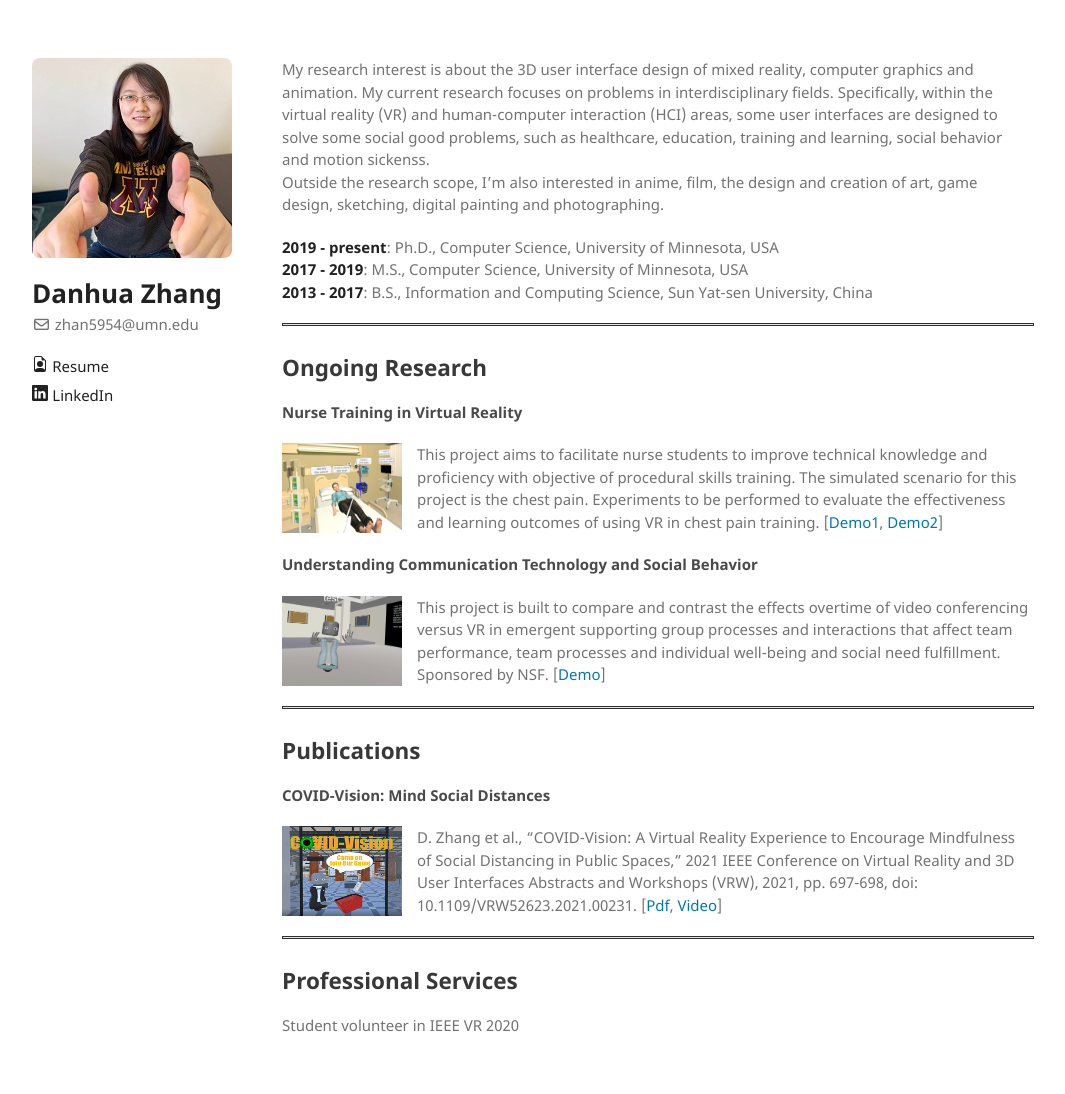
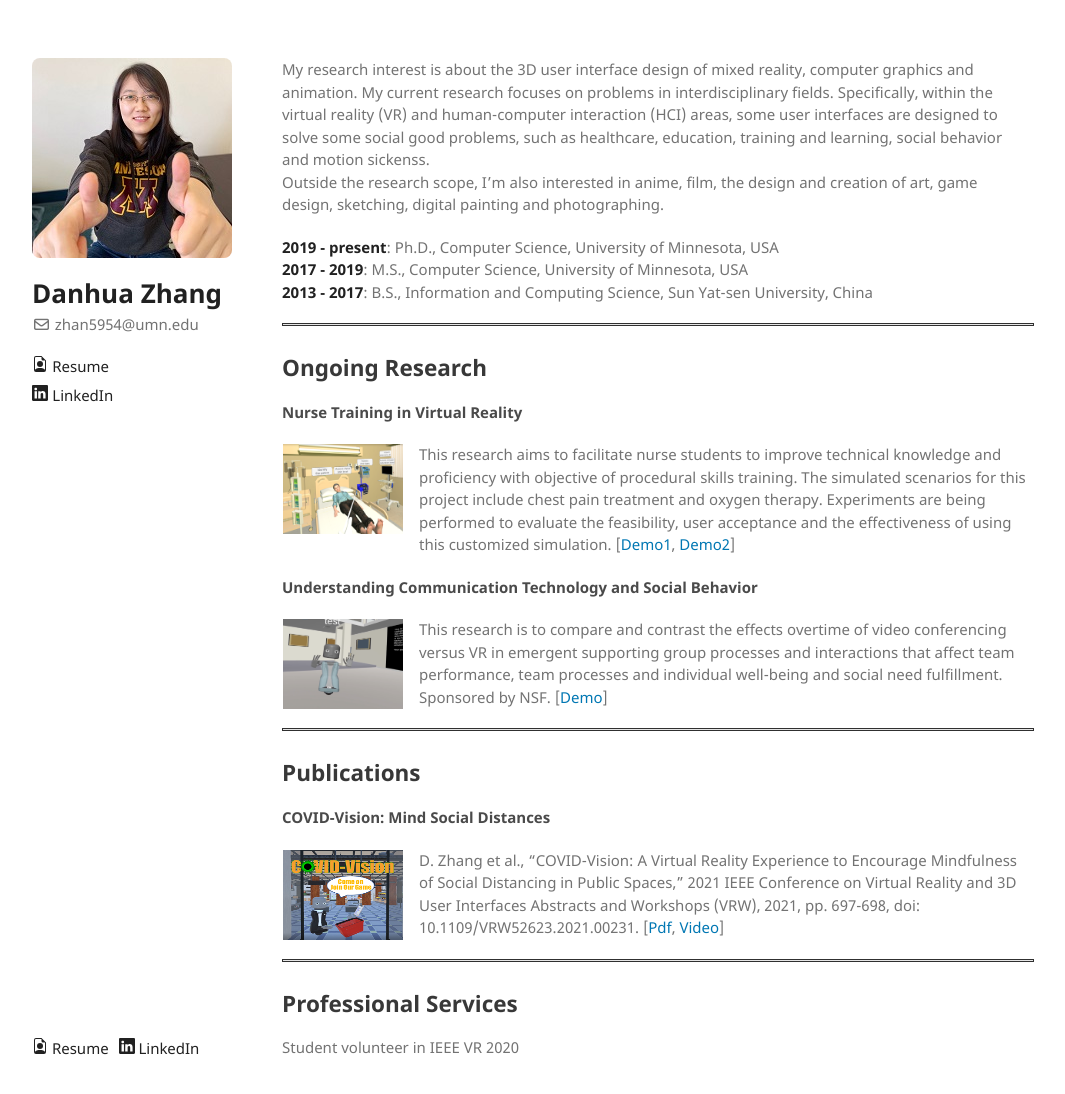
Before and after one commit to DanhuaZhang/DanhuaZhang.github.io, a Jekyll site: the page built from index.md, in a window 1280 px wide and 1109 px high. Shown: the top 1094 px of the window, without its empty margins (108-1173 px from the left). Built offline with Jekyll 4.4.1, drawn with Linux system fonts in a browser that asks for light colours; the repository's description, which GitHub fills in, is left out.

Commit message:
fixed the image issue

```diff
--- a/_config.yml
+++ b/_config.yml
@@ -1,5 +1,5 @@
 author: Danhua Zhang
-logo: /assets/img/danhua_zhang_200x200.JPG
+# logo: /assets/img/danhua_zhang_200x200.JPG
 email: zhan5954@umn.edu
 
 #description: Minimalist is a theme powered by Jekyll. It is modified based on the Minimal theme.
--- a/_layouts/default.html
+++ b/_layouts/default.html
@@ -12,7 +12,7 @@
     <meta http-equiv="X-UA-Compatible" content="IE=edge">
     <meta name="viewport" content="width=device-width, initial-scale=1">
 
-{% seo %}
+    {% seo %}
     <link rel="stylesheet" href="{{ "/assets/css/colors-ColorScheme.css?v=" | replace: "ColorScheme", ColorScheme | append: site.github.build_revision | relative_url }}">
     <link rel="stylesheet" href="{{ "/assets/css/style.css?v=" | append: site.github.build_revision | relative_url }}">
 
@@ -25,16 +25,18 @@
   <body>
     <div class="wrapper">
       <div class="sidebar">
+
         <header>
-          {% if site.logo %}
-            <img class="img-circle" src="{{site.logo | relative_url}}" alt="Logo">
-          {% endif %}
+          <!-- {% if site.logo %}
+            <img class="img-circle" src="{{site.logo | relative_url}}">
+          {% endif %} -->
 
           <!-- {% if site.blank_title %}
             <h1>{{ site.title | default: site.github.repository_name }}</h1>
           {% else %}
             <h1><a href="{{ "/" | absolute_url }}">{{ site.title | default: site.github.repository_name }}</a></h1>
           {% endif %} -->
+          <img class="img-circle" style="width: 200px; height: 200px" src="/assets/img/danhua_zhang_200x200.JPG"><br>
 
           <tf>Danhua Zhang</tf>
 
@@ -56,21 +58,18 @@
 
         </header>
 
-        <!-- {% include links-mobile.html %} -->
+        {% include links-mobile.html %}
 
         <!-- <div class="sidebar-footer">
           {%- include footer.html -%}
         </div> -->
       </div>
+
       <section>
 
       {{ content }}
 
-
-
       </section>
-
-
 
     </div>
     <script src="{{ "/assets/js/scale.fix.js" | relative_url }}"></script>
--- a/_sass/jekyll-theme-minimalist.scss
+++ b/_sass/jekyll-theme-minimalist.scss
@@ -146,7 +146,7 @@ kbd {
 .sidebar {
   width:240px;
   float:left;
-  position:fixed;
+  position:absolute;
   -webkit-font-smoothing:subpixel-antialiased;
   top: 0;
   padding: 58px 0 50px 0;
@@ -154,7 +154,7 @@ kbd {
   flex-direction: column;
   justify-content: space-between;
   height: calc(100vh - 108px);
-  overflow-x: hidden;
+  overflow-x: scroll;
   overflow-y: scroll;
   -ms-overflow-style: -ms-autohiding-scrollbar; // IE10+
 }
@@ -196,135 +196,149 @@ hr {
   margin:10px auto 30px;
 }
 
-.sidebar-footer {
-  width:185px;
-  float:left;
-  bottom:30px;
-  -webkit-font-smoothing:subpixel-antialiased;
-}
+// .sidebar-footer {
+//   width:185px;
+//   float:left;
+//   bottom:30px;
+//   -webkit-font-smoothing:subpixel-antialiased;
+// }
 
-footer {
-  display: block;
-  position:relative;
-  width:100%;
-  text-align: center;
-  // padding: 3px;
-  // background-color: DarkSalmon;
-  // color: white;
-  // width:185px;
-  // float:bottom;
-  // bottom:30px;
-  // -webkit-font-smoothing:subpixel-antialiased;
-}
+// footer {
+//   display: block;
+//   position:relative;
+//   width:100%;
+//   text-align: center;
+//   // padding: 3px;
+//   // background-color: DarkSalmon;
+//   // color: white;
+//   // width:185px;
+//   // float:bottom;
+//   // bottom:30px;
+//   // -webkit-font-smoothing:subpixel-antialiased;
+// }
 
-.sidebar-footer {
-  flex-basis: content;
-}
+// .sidebar-footer {
+//   flex-basis: content;
+// }
 
-@media print, screen and (max-width: 960px) {
+// @media print {
 
-  .sidebar {
-    padding: initial;
-    display: initial;
-    height: initial;
-    overflow: initial;
-  }
+//   // .sidebar {
+//   //   padding: initial;
+//   //   display: initial;
+//   //   height: initial;
+//   //   overflow: initial;
+//   // }
 
-  // footer {
-  //   display: initial;
-  // }
+//   // footer {
+//   //   display: initial;
+//   // }
 
-  .sidebar-footer {
-    display: none;
-  }
+//   // .sidebar-footer {
+//   //   display: none;
+//   // }
 
-  div.wrapper {
-    width:auto;
-    margin:0;
-  }
+//   body, section{
+//     word-wrap:break-word;
+//   }
 
-  .sidebar, section {
-    float:none;
-    position:static;
-    width:auto;
-  }
+//   // div.wrapper {
+//   //   width:auto;
+//   //   margin:0;
+//   // }
 
-  header {
-    padding-right:320px;
-  }
+//   // .sidebar {
+//   //   float:none;
+//   //   position:static;
+//   //   width:auto;
+//   // }
 
-  section {
-    border:1px solid var(--clr-splitter-blockquote-and-section);
-    border-width:1px 0;
-    padding:20px 0;
-    margin:0 0 20px;
-  }
+//   // .sidebar, section {
+//   //   float:none;
+//   //   position:static;
+//   //   width:auto;
+//   // }
 
-  header a small {
-    display:inline;
-  }
+//   // header {
+//   //   // padding-right:320px;
+//   //   padding:0;
+//   // }
 
-  header ul {
-    position:absolute;
-    right:50px;
-    top:52px;
-  }
+//   // section {
+//   //   border:1px solid var(--clr-splitter-blockquote-and-section);
+//   //   border-width:1px 0;
+//   //   padding:20px 0;
+//   //   margin:0 0 20px;
 
-  .link-wrapper {
-    display: none !important;
-  }
+//   // }
 
-  .img-circle {
-    display: none !important;
-  }
-}
+//   header a small {
+//     display:inline;
+//   }
 
-@media print, screen and (max-width: 720px) {
-  body {
-    word-wrap:break-word;
-  }
+//   header ul {
+//     position:absolute;
+//     right:50px;
+//     top:52px;
+//   }
 
-  header {
-    padding:0;
-  }
+//   // .link-wrapper {
+//   //   display: none !important;
+//   // }
 
-  header ul, header p.view {
-    position:static;
-  }
+//   // .img-circle {
+//   //   display: none !important;
+//   // }
 
-  pre, code {
-    word-wrap:normal;
-  }
-}
 
-.link-wrapper-mobile {
-  margin-bottom: 20px;
-}
+// }
 
-@media print, screen and (min-width: 961px) {
-  .link-wrapper-mobile {
-    display: none !important;
-  }
-}
+// @media print, screen and (max-width: 720px) {
+//   body {
+//     word-wrap:break-word;
+//   }
 
-@media print, screen and (max-width: 480px) {
-  body {
-    padding:15px;
-  }
+//   header {
+//     padding:0;
+//   }
 
-  // header ul {
-  //   width:99%;
-  // }
+//   header ul, header p.view {
+//     position:static;
+//   }
 
-  // header li, header ul li + li + li {
-  //   width:33%;
-  // }
-}
+//   pre, code {
+//     word-wrap:normal;
+//   }
+// }
 
-@media print {
-  body {
-    padding:0.4in;
-    font-size:12pt;
-    color:#444;
-  }
-}
+// .link-wrapper-mobile {
+//   margin-bottom: 20px;
+// }
+
+// @media print, screen and (min-width: 961px) {
+//   .link-wrapper-mobile {
+//     display: none !important;
+//   }
+// }
+
+// @media print, screen and (max-width: 480px) {
+//   body {
+//     padding:15px;
+//   }
+
+//   // header ul {
+//   //   width:99%;
+//   // }
+
+//   // header li, header ul li + li + li {
+//   //   width:33%;
+//   // }
+// }
+
+// @media print {
+//   body {
+//     padding:0.4in;
+//     font-size:12pt;
+//     color:#444;
+//   }
+// }
--- a/index.md
+++ b/index.md
@@ -18,20 +18,21 @@ My research interest is about the 3D user interface design of mixed reality, com
 
 ## Ongoing Research
 #### Nurse Training in Virtual Reality
-<img style="width: 120px; height: 90px; float: left; margin-right: 15px" src="/assets/img/nurse-training.png">
-This project aims to facilitate nurse students to improve technical knowledge and proficiency with objective of procedural skills training. The simulated scenario for this project is the chest pain. Experiments to be performed to evaluate the effectiveness and learning outcomes of using VR in chest pain training.
+<img style="width: 120px; height: 90px; float: left; margin-right: 15px; padding: 1px" src="/assets/img/nurse-training.png">
+
+This research aims to facilitate nurse students to improve technical knowledge and proficiency with objective of procedural skills training. The simulated scenarios for this project include chest pain treatment and oxygen therapy. Experiments are being performed to evaluate the feasibility, user acceptance and the effectiveness of using this customized simulation.
 [[Demo1](https://youtu.be/5sjm_6K02Og){:target="_blank" rel="noopener"}, [Demo2](https://mediaspace.umn.edu/media/t/1_afla2x6y){:target="_blank" rel="noopener"}]
 
 #### Understanding Communication Technology and Social Behavior
-<img style="width: 120px; height: 90px; float: left; margin-right: 15px" src="/assets/img/uctsb.png">
-This project is built to compare and contrast the effects overtime of video conferencing versus VR in emergent supporting group processes and interactions that affect team performance, team processes and individual well-being and social need fulfillment. Sponsored by NSF.
+<img style="width: 120px; height: 90px; float: left; margin-right: 15px; padding: 1px" src="/assets/img/uctsb.png">
+This research is to compare and contrast the effects overtime of video conferencing versus VR in emergent supporting group processes and interactions that affect team performance, team processes and individual well-being and social need fulfillment. Sponsored by NSF.
 [[Demo](https://youtu.be/isE2rKAP1y0){:target="_blank" rel="noopener"}]
 
 <hr style="border:0.3px solid #303030; width:100%">
 
 ## Publications
 #### COVID-Vision: Mind Social Distances
-<img style="width: 120px; height: 90px; float: left; margin-right: 15px" src="/assets/img/3dui-teaser.png">
+<img style="width: 120px; height: 90px; float: left; margin-right: 15px; padding: 1px" src="/assets/img/3dui-teaser.png">
 D. Zhang et al., “COVID-Vision: A Virtual Reality Experience to Encourage Mindfulness of Social Distancing in Public Spaces,” 2021 IEEE Conference on Virtual Reality and 3D User Interfaces Abstracts and Workshops (VRW), 2021, pp. 697-698, doi: 10.1109/VRW52623.2021.00231.
 [[Pdf](https://doi.org/10.1109/VRW52623.2021.00231){:target="_blank" rel="noopener"}, [Video](https://youtu.be/_TpdhANjkBo){:target="_blank" rel="noopener"}]
 
```
